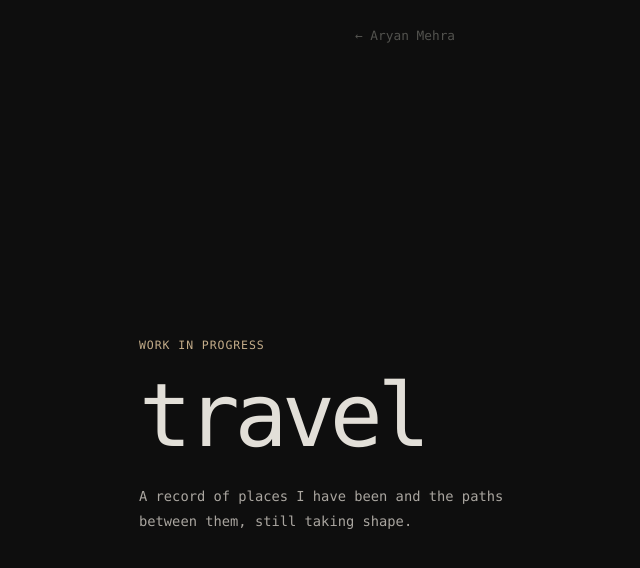
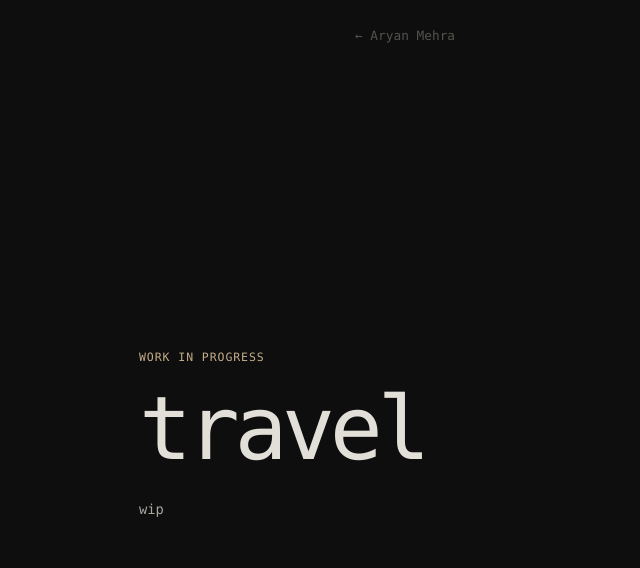
Before and after one commit to Jdka1/webcard, a website: page travel/index.html in a window 1280 px wide. Shown: the whole page, without its empty margins (235-875 px from the left). Drawn offline with Linux system fonts and the light colour scheme; a web font is replaced by a local one.

Commit message:
Simplify work in progress copy

```diff
--- a/travel/index.html
+++ b/travel/index.html
@@ -13,7 +13,7 @@
     <main class="wip-shell">
       <p class="eyebrow">work in progress</p>
       <h1>travel<span class="cursor" aria-hidden="true">_</span></h1>
-      <p>A record of places I have been and the paths between them, still taking shape.</p>
+      <p>wip</p>
     </main>
   </body>
 </html>
```
Also changed, not shown: canon/index.html (+1 -1 lines).
